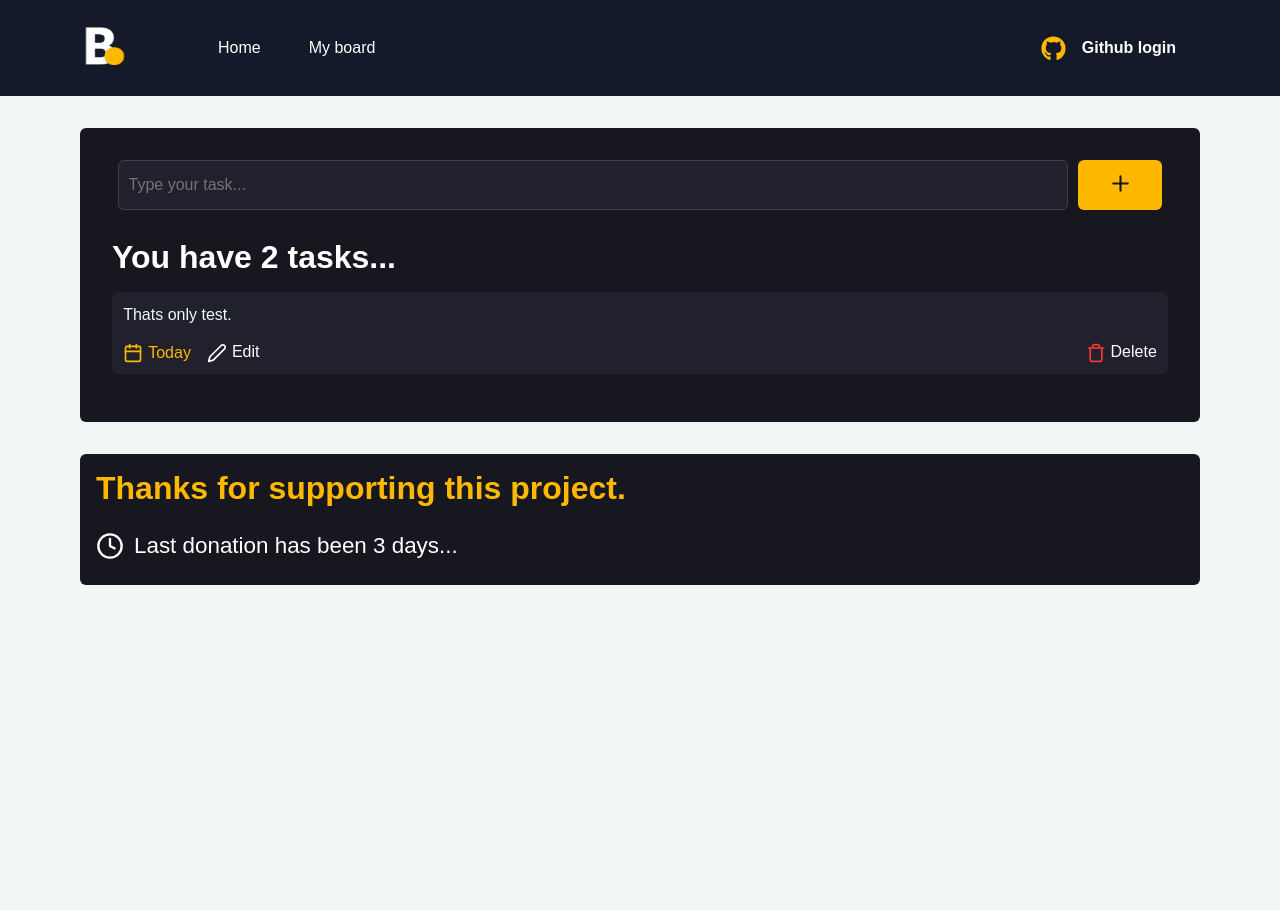
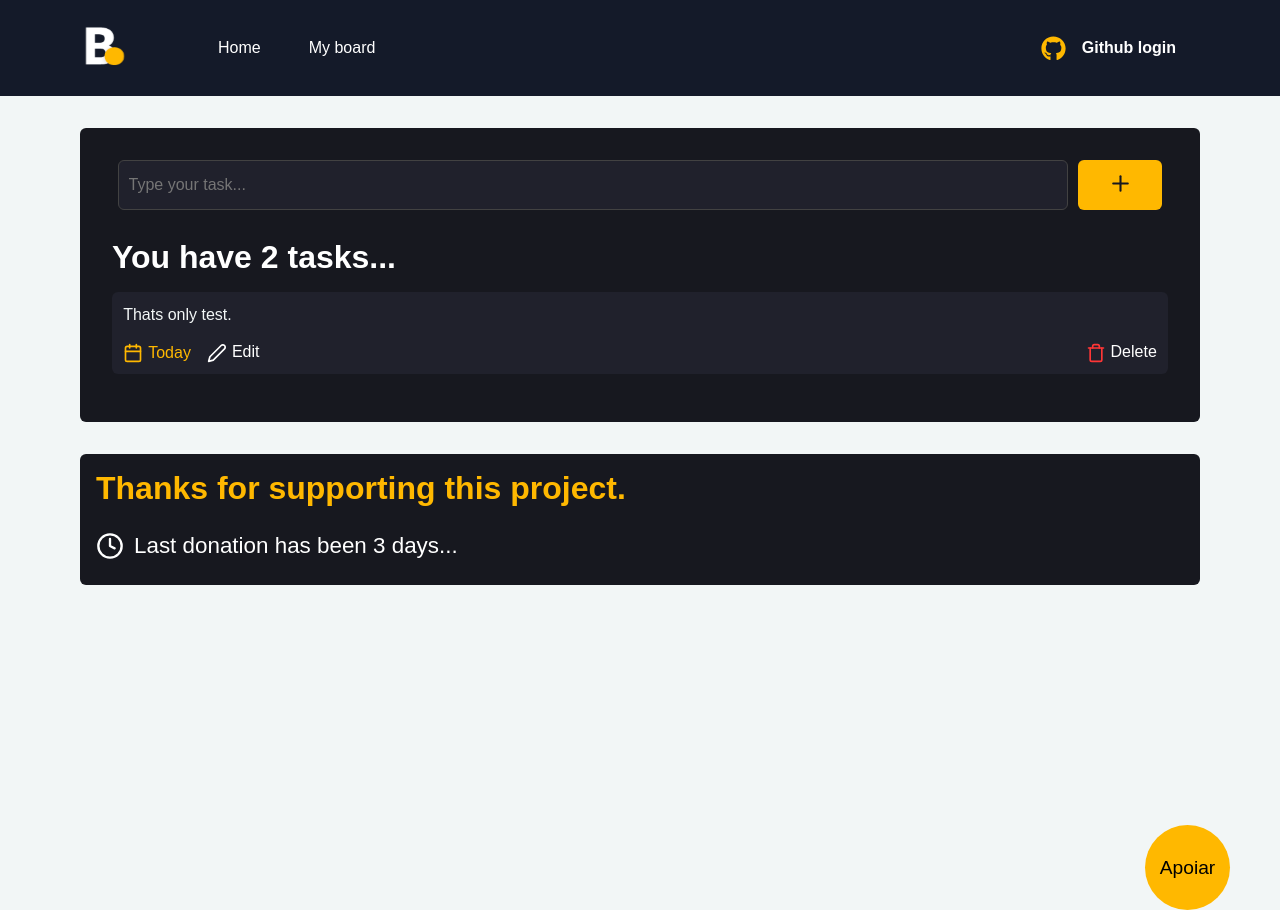
Before and after one commit to pablocavalcanteh/todo-board-nextjs, a Next.js app: page /board in a window 1280 px wide. Before the commit the page ends 800 px from the top, so only its background shows below. Built offline with nearby package versions, Linux system fonts and the light colour scheme.

Commit message:
Support button.

```diff
--- /dev/null
+++ b/src/components/SupportButton/index.tsx
@@ -0,0 +1,12 @@
+import Link from "next/link";
+import styles from "./styles.module.scss";
+
+export function SupportButton() {
+  return (
+    <div className={styles.donateContainer}>
+      <Link href="/donate">
+        <button>Apoiar</button>
+      </Link>
+    </div>
+  );
+}
--- /dev/null
+++ b/src/components/SupportButton/styles.module.scss
@@ -0,0 +1,22 @@
+
+.donateContainer {
+    position: absolute;
+    bottom: -110px;
+    right: 50px;
+    z-index: 99;
+
+    button {
+        border: 0;
+        background-color: #ffb800;
+        width: 85px;
+        height: 85px;
+        border-radius: 50%;
+        font-size: 1.2rem;
+        filter: drop-shadow(2px 1px 5px, rgba(0, 0, 0, 0.2));
+        transition: all 0.2s;
+    }
+
+    button:hover {
+        transform: scale(1.2);
+    }
+}
--- a/src/pages/board/index.tsx
+++ b/src/pages/board/index.tsx
@@ -2,6 +2,7 @@
 import styles from "./styles.module.scss";
 
 import { FiPlus, FiCalendar, FiEdit2, FiTrash, FiClock } from "react-icons/fi";
+import { SupportButton } from "../../components/SupportButton";
 
 export default function Board() {
   return (
@@ -48,6 +49,8 @@
           <time>Last donation has been 3 days...</time>
         </div>
       </div>
+
+      <SupportButton />
     </>
   );
 }
```
